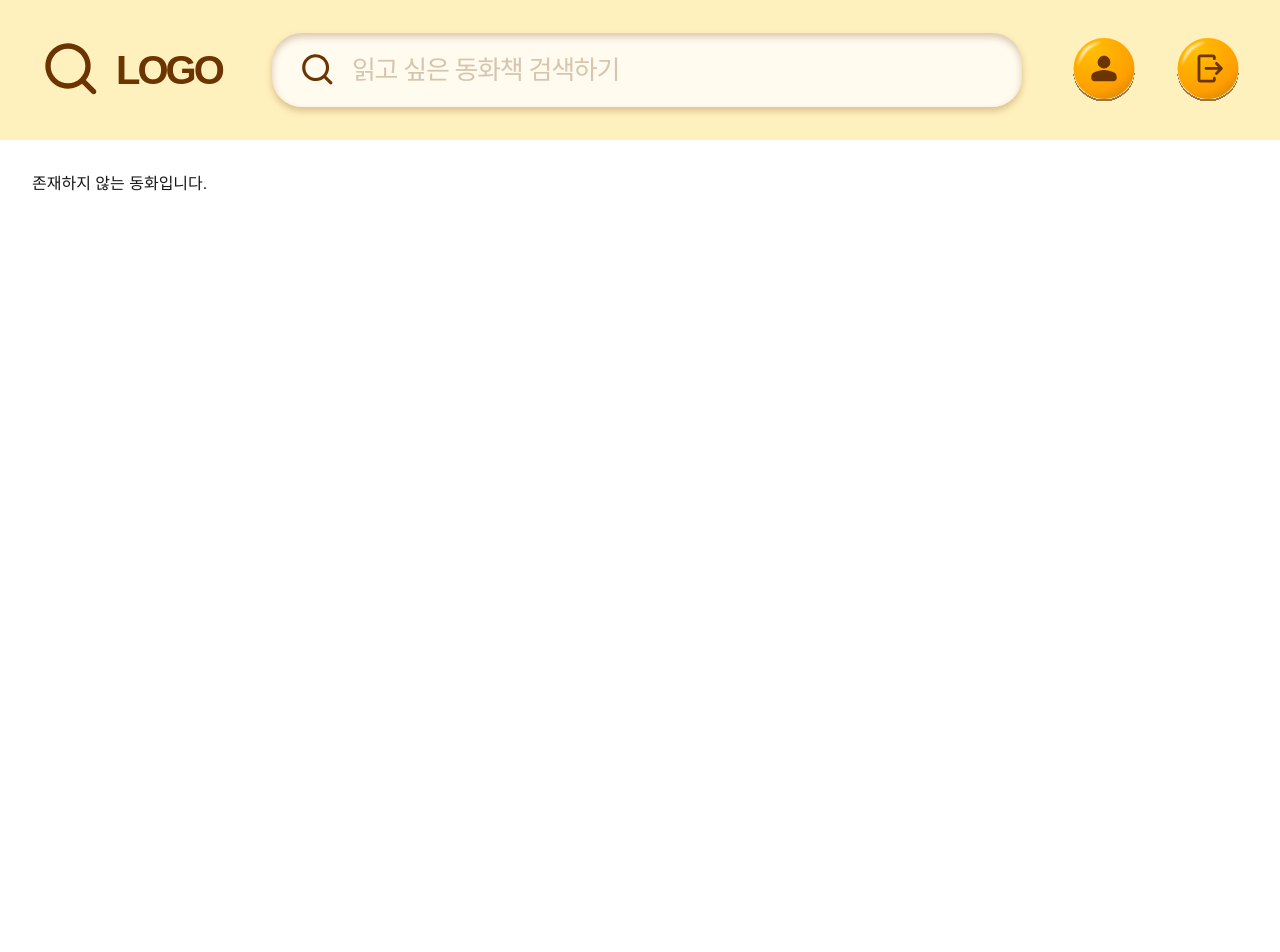
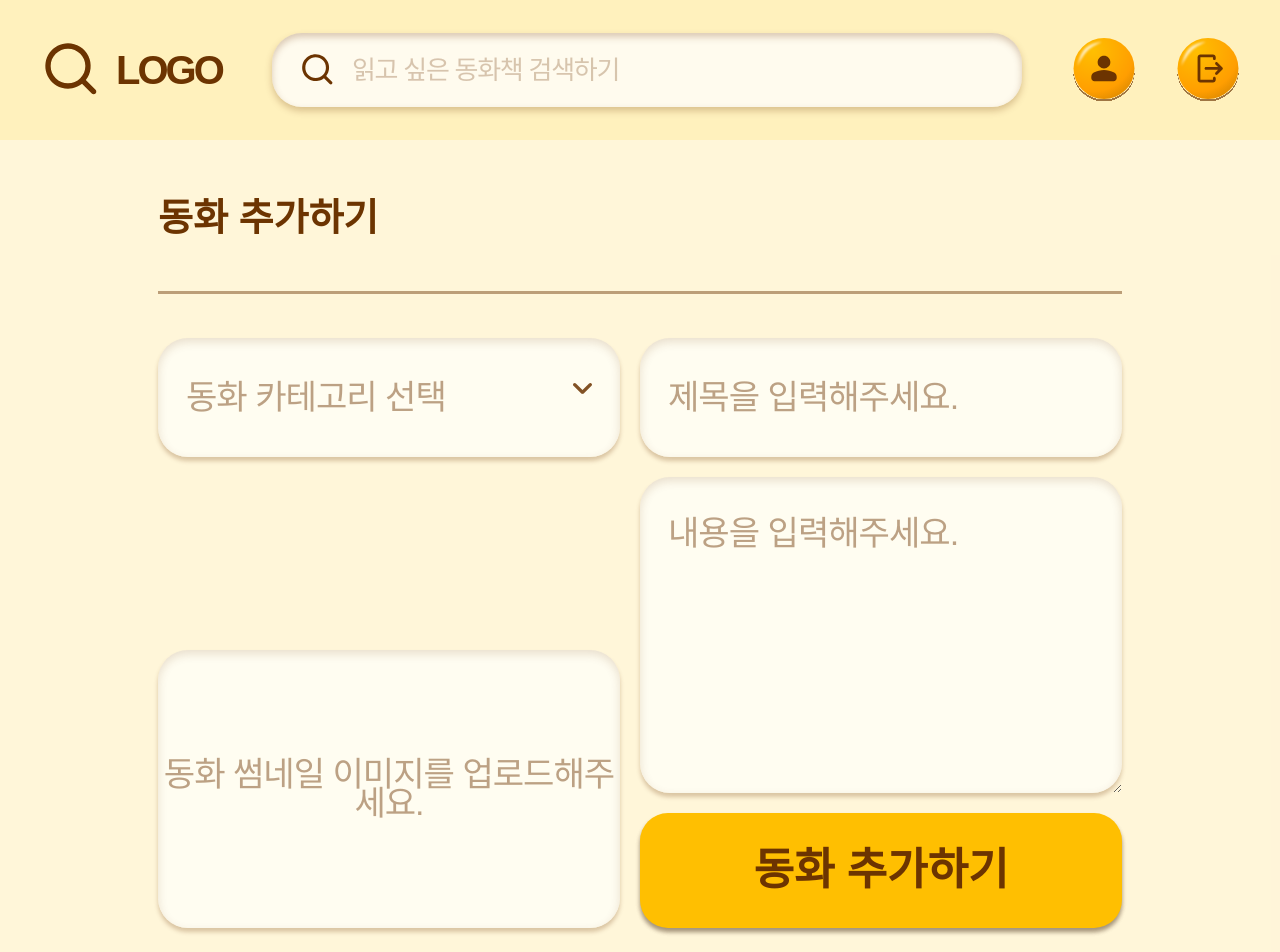
Before and after one commit to 25-capstone-design-kyonggiBucks/Web, a Next.js app: page /admin/add in a window 1280 px wide. Shown: the top 952 px of the page. Before the commit the page ends 800 px from the top, so only its background shows below. Built offline with nearby package versions, Linux system fonts and the light colour scheme; a web font is replaced by a local one.

Commit message:
feat: 동화 추가 기능 구현

```diff
--- /dev/null
+++ b/app/(with-navbar)/admin/add/page.tsx
@@ -0,0 +1,203 @@
+"use client";
+
+import { useEffect, useRef, useState } from "react";
+
+import Image from "next/image";
+import MainButton from "@/components/MainButton";
+import { useRouter } from "next/navigation";
+
+export default function AddFairyTalePage() {
+  const router = useRouter();
+
+  const [title, setTitle] = useState("");
+  const [summary, setSummary] = useState("");
+  const [uploadFile, setUploadFile] = useState<File | null>(null);
+  const [previewURL, setPreviewURL] = useState<string>("");
+
+  const [bookType, setBookType] = useState<"FOLKTALE" | "CLASSIC" | "">("");
+  const [isDropdownOpen, setIsDropdownOpen] = useState(false);
+  const dropdownRef = useRef<HTMLDivElement>(null);
+
+  useEffect(() => {
+    function handleClickOutside(e: MouseEvent) {
+      if (
+        dropdownRef.current &&
+        !dropdownRef.current.contains(e.target as Node)
+      ) {
+        setIsDropdownOpen(false);
+      }
+    }
+    document.addEventListener("mousedown", handleClickOutside);
+    return () => {
+      document.removeEventListener("mousedown", handleClickOutside);
+    };
+  }, []);
+
+  //미리보기
+  const handleFileChange = (e: React.ChangeEvent<HTMLInputElement>) => {
+    if (e.target.files && e.target.files.length > 0) {
+      const file = e.target.files[0];
+      setUploadFile(file);
+      setPreviewURL(URL.createObjectURL(file));
+    }
+  };
+
+  //
+  const handleSubmit = (e: React.FormEvent<HTMLFormElement>) => {
+    e.preventDefault();
+
+    if (!bookType) {
+      alert("카테고리를 선택하세요.");
+      return;
+    }
+    if (!title.trim()) {
+      alert("제목을 입력하세요.");
+      return;
+    }
+    if (!summary.trim()) {
+      alert("내용을 입력하세요.");
+      return;
+    }
+
+    const newBook = {
+      bookId: Date.now(),
+      title,
+      summary,
+      file: uploadFile, // 실제 업로드 시 서버 API 필요
+      bookType,
+    };
+    console.log("새 동화 등록:", newBook);
+
+    router.push("/admin/home");
+  };
+
+  const toggleDropdown = () => setIsDropdownOpen((prev) => !prev);
+
+  const handleSelectCategory = (type: "FOLKTALE" | "CLASSIC") => {
+    setBookType(type);
+    setIsDropdownOpen(false);
+  };
+
+  const renderCategoryLabel = () => {
+    if (!bookType) return "동화 카테고리 선택";
+    return bookType === "FOLKTALE" ? "전래동화" : "세계명작";
+  };
+
+  return (
+    <div className="flex flex-col min-h-screen items-center bg-sub-color text-text-brown font-nanum px-[158px] py-[50px]">
+      {/* 상단 제목 */}
+      <h1 className="w-full text-[38px] font-extrabold mb-[44px]">
+        동화 추가하기
+      </h1>
+      <hr className="border-t-[3px] border-text-brown opacity-[0.45] w-full mb-[44px]" />
+
+      <form onSubmit={handleSubmit} className="flex w-full gap-[20px]">
+        {/* 왼쪽 영역: 카테고리(상단), 이미지 업로드(하단) */}
+        <div className="flex flex-col justify-between w-1/2 gap-[20px]">
+          {/* (1) 카테고리 드롭다운 */}
+          <div className="relative" ref={dropdownRef}>
+            <button
+              type="button"
+              onClick={toggleDropdown}
+              className={`flex w-full bg-[rgba(255,254,246,0.85)] shadow-[0_4px_4px_0_rgba(108,52,1,0.25),_0_4px_10px_0_rgba(108,52,1,0.15)_inset]
+                px-[28px] py-[45px] justify-between text-[34.112px] not-italic font-normal leading-[85%] tracking-[-1.023px]
+                ${isDropdownOpen ? "rounded-t-[30px]" : "rounded-[30px]"}
+              `}
+            >
+              <span className={`${!bookType ? "opacity-[0.45]" : ""}`}>
+                {renderCategoryLabel()}
+              </span>
+              <Image
+                src="/icons/admin-add-arrow.svg"
+                alt="Arrow"
+                width={19}
+                height={32}
+              />
+            </button>
+
+            {/* 드롭다운 목록 */}
+            {isDropdownOpen && (
+              <div
+                className="absolute w-full z-20 rounded-b-[30px] px-[28px] bg-[rgba(255,254,246,0.85)] text-[25px] not-italic font-normal leading-[85%] tracking-[-1.023px]
+              shadow-[0_4px_4px_rgba(108,52,1,0.25),_0_4px_10px_0_rgba(108,52,1,0.15)_inset]"
+              >
+                <div
+                  className="py-[45px] cursor-pointer"
+                  onClick={() => handleSelectCategory("FOLKTALE")}
+                >
+                  전래동화
+                </div>
+                <div
+                  className="pb-[45px] cursor-pointer"
+                  onClick={() => handleSelectCategory("CLASSIC")}
+                >
+                  세계명작
+                </div>
+              </div>
+            )}
+          </div>
+
+          {/* (2) "파일 업로드 + 미리보기"가 합쳐진 영역 */}
+          <div className="flex flex-col">
+            <div
+              className="relative w-full aspect-[5/3] bg-[rgba(255,254,246,0.85)]
+                            shadow-[0_4px_4px_0_rgba(108,52,1,0.25),_0_4px_10px_0_rgba(108,52,1,0.15)_inset]
+                            rounded-[30px] overflow-hidden text-center cursor-pointer"
+            >
+              {previewURL ? (
+                <Image
+                  src={previewURL}
+                  alt="이미지 미리보기"
+                  fill
+                  className="object-contain"
+                />
+              ) : (
+                <p className="flex items-center justify-center w-full h-full opacity-[0.45] text-[34.112px] not-italic font-normal leading-[85%] tracking-[-1.023px]">
+                  동화 썸네일 이미지를 업로드해주세요.
+                </p>
+              )}
+              {/* 실제 파일 인풋 (투명/절대 위치) */}
+              <input
+                type="file"
+                accept="image/*"
+                onChange={handleFileChange}
+                className="absolute w-full h-full top-0 left-0 opacity-0 cursor-pointer"
+              />
+            </div>
+          </div>
+        </div>
+
+        {/* 오른쪽 영역: 제목, 내용, 등록 버튼 */}
+        <div className="flex flex-col w-1/2 gap-[20px]">
+          <input
+            type="text"
+            className="rounded-[30px] bg-[rgba(255,254,246,0.85)]
+                       shadow-[0_4px_4px_0_rgba(108,52,1,0.25),_0_4px_10px_0_rgba(108,52,1,0.15)_inset] placeholder:text-text-brown placeholder:opacity-[0.45]
+                       px-[28px] py-[40px] text-[34.112px] not-italic font-normal leading-[85%] tracking-[-1.023px] focus:outline-none"
+            placeholder="제목을 입력해주세요."
+            value={title}
+            onChange={(e) => setTitle(e.target.value)}
+            required
+          />
+
+          <textarea
+            className="flex-1 rounded-[30px] bg-[rgba(255,254,246,0.85)] placeholder:text-text-brown placeholder:opacity-[0.45]
+                       shadow-[0_4px_4px_0_rgba(108,52,1,0.25),_0_4px_10px_0_rgba(108,52,1,0.15)_inset]
+                       px-[28px] py-[42px] text-[34.112px] not-italic font-normal leading-[85%] tracking-[-1.023px] focus:outline-none"
+            placeholder="내용을 입력해주세요."
+            rows={8}
+            value={summary}
+            onChange={(e) => setSummary(e.target.value)}
+            required
+          />
+
+          <div>
+            <MainButton type="submit" className="w-full">
+              동화 추가하기
+            </MainButton>
+          </div>
+        </div>
+      </form>
+    </div>
+  );
+}
--- a/app/(with-navbar)/admin/home/page.tsx
+++ b/app/(with-navbar)/admin/home/page.tsx
@@ -12,9 +12,11 @@ const MOCK_BOOKS = booksData.data;
 function MoreOptions({
   onEdit,
   onDeleteMode,
+  onAdd,
 }: {
   onEdit: () => void;
   onDeleteMode: () => void;
+  onAdd: () => void;
 }) {
   return (
     <div className="gap-y-[30px] flex flex-col w-[180px] h-[288px] shrink-0 rounded-[30px] bg-[rgba(255,254,246,0.95)] shadow-[2px_7px_10px_3px_rgba(0,0,0,0.45),_0px_4px_10px_0px_rgba(108,52,1,0.15)_inset] text-text-brown font-nanum text-[40px] not-italic font-normal leading-[85%] tracking-[-1.2px]">
@@ -28,7 +30,9 @@ function MoreOptions({
       </button>
 
       <hr className="border-t-[2px] border-text-brown opacity-[0.45] w-full" />
-      <button className="px-[54px] ">추가</button>
+      <button className="px-[54px]" onClick={onAdd}>
+        추가
+      </button>
     </div>
   );
 }
@@ -156,10 +160,7 @@ export default function AdminHomePage() {
   };
 
   return (
-    <div
-      className="flex flex-col min-h-screen items-center justify-start
-                    text-text-brown font-nanum bg-sub-color tracking-[-0.071em] px-[110px]"
-    >
+    <div className="flex flex-col min-h-screen items-center justify-start text-text-brown font-nanum bg-sub-color tracking-[-0.071em] px-[110px]">
       <h1 className="text-[38px] font-extrabold mt-[87px] mb-[66px]">
         동화 관리하기
       </h1>
@@ -257,6 +258,10 @@ export default function AdminHomePage() {
                         handleDeleteMode();
                         setOpenId(null);
                       }}
+                      onAdd={() => {
+                        setOpenId(null);
+                        router.push("/admin/add");
+                      }}
                     />
                   </div>
                 )}
```
Also changed, not shown: public/icons/admin-add-arrow.svg (added).
